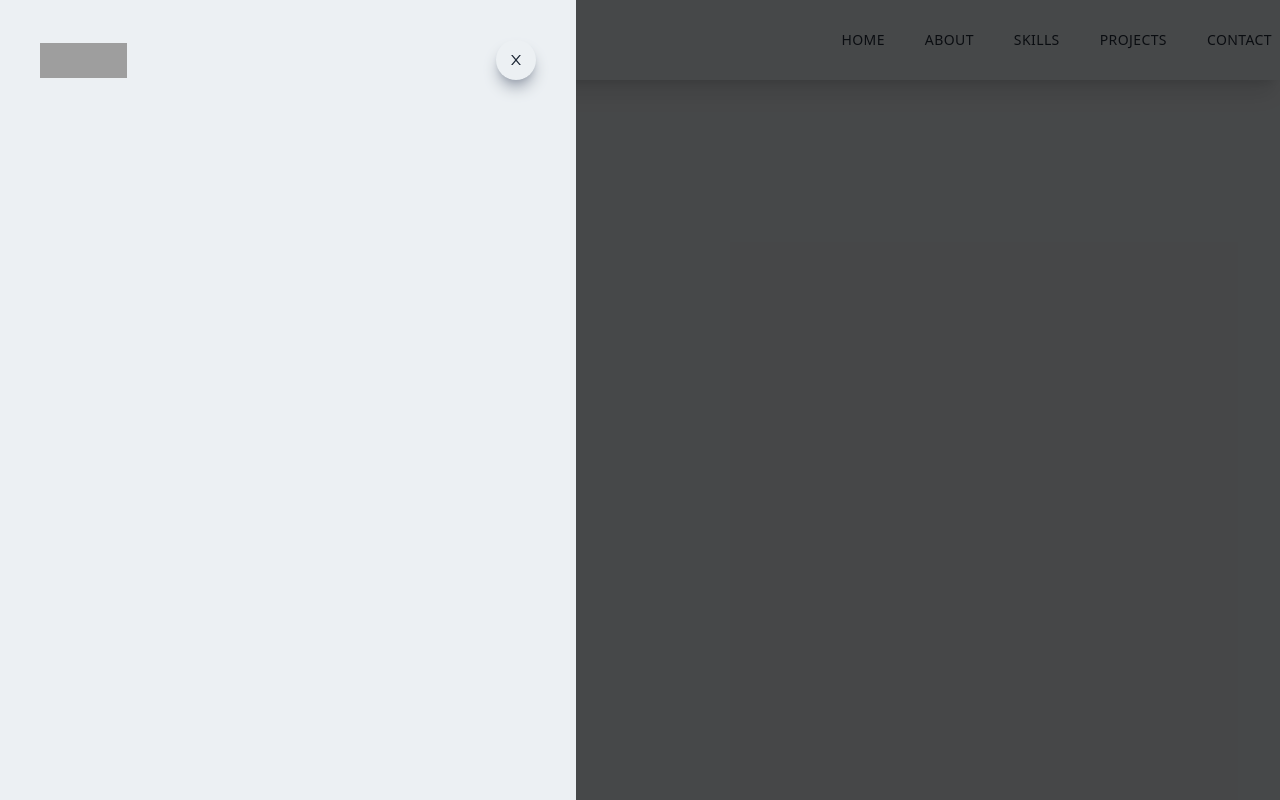
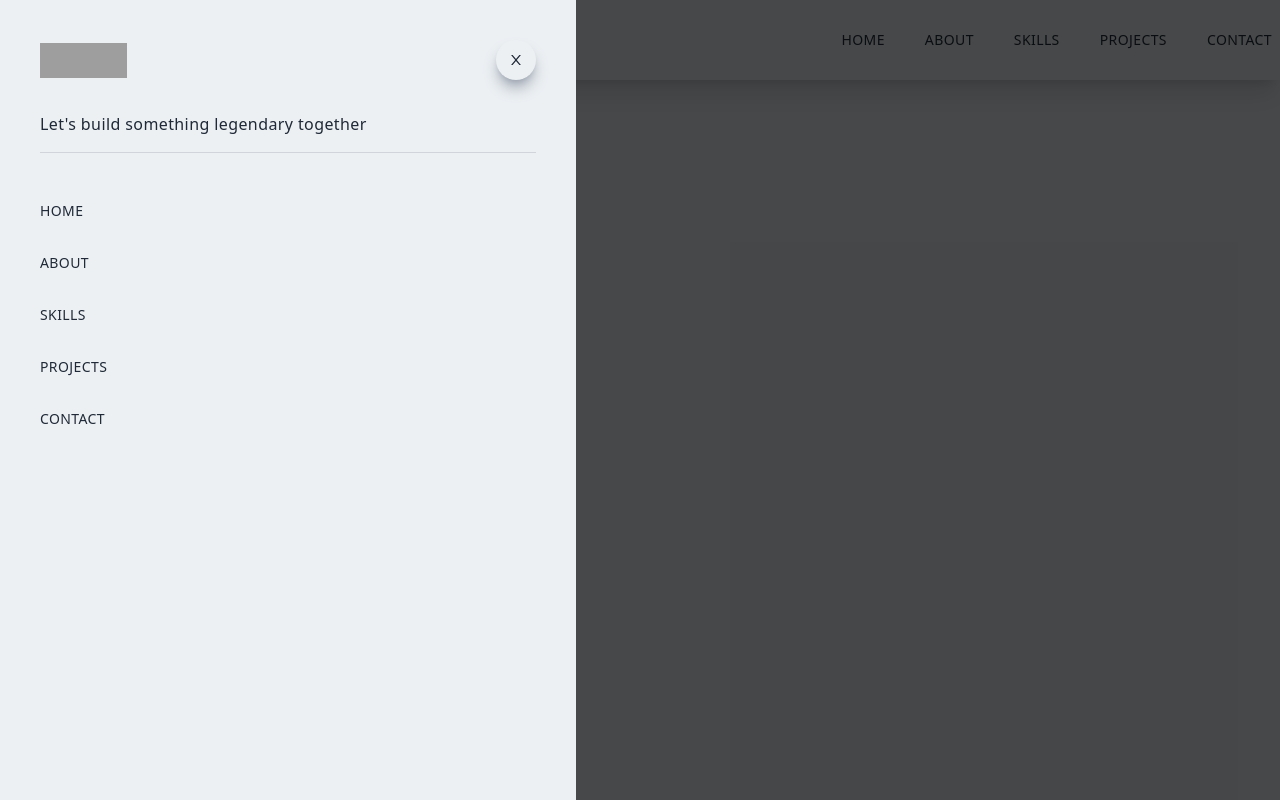
Before and after one commit to jjohnvi/portfolio-nextjs, a Next.js app: page / in a window 1280 px wide. Built offline with nearby package versions, Linux system fonts and the light colour scheme; grey boxes are pictures that could not be loaded.

Commit message:
sidebar wip added li

```diff
--- a/components/Navbar.jsx
+++ b/components/Navbar.jsx
@@ -31,6 +31,23 @@ const Navbar = () => {
           <AiOutlineClose />
         </div>
         </div>
+        <div className='border-b border-gray-300 my-4'>
+        <p className='w-[85%] md:w-[90%] py-4'>Let's build something legendary together</p>
+        </div>
+        </div>
+        <div className='py-4 flex flex-col'>
+          <ul className='uppercase'>
+            <Link href='/'>
+            <li className='py-4 text-sm'>Home</li></Link>
+            <Link href='/'>
+            <li className='py-4 text-sm'>About</li></Link>
+            <Link href='/'>
+            <li className='py-4 text-sm'>Skills</li></Link>
+            <Link href='/'>
+            <li className='py-4 text-sm'>Projects</li></Link>
+            <Link href='/'>
+            <li className='py-4 text-sm'>Contact</li></Link>
+          </ul>
         </div>
       </div>
       </div>
```
